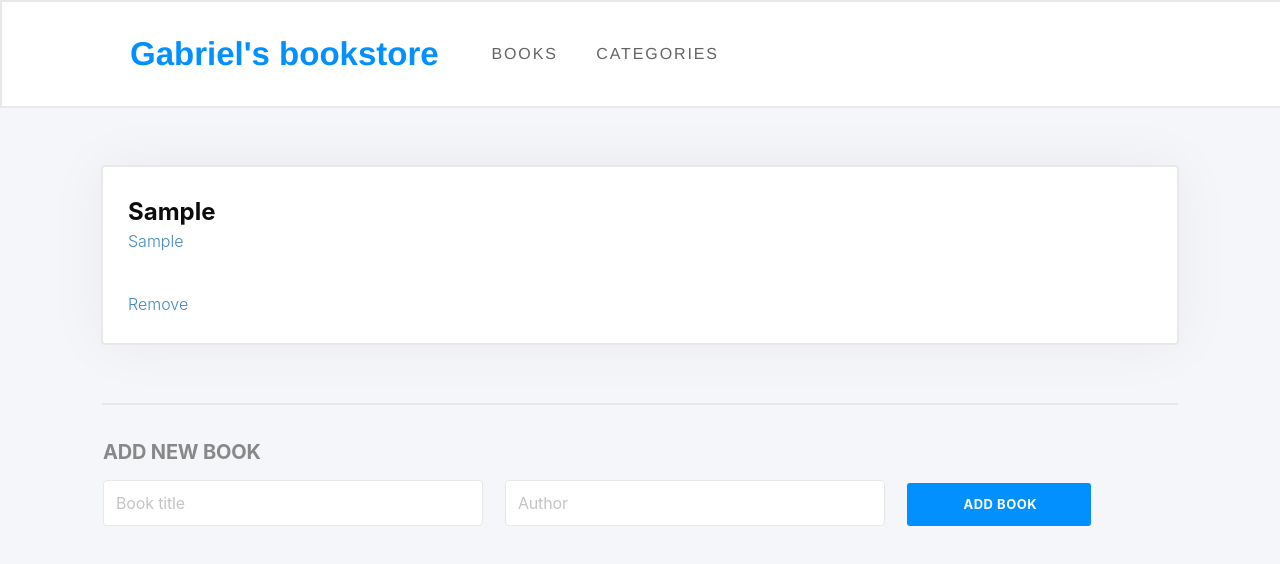
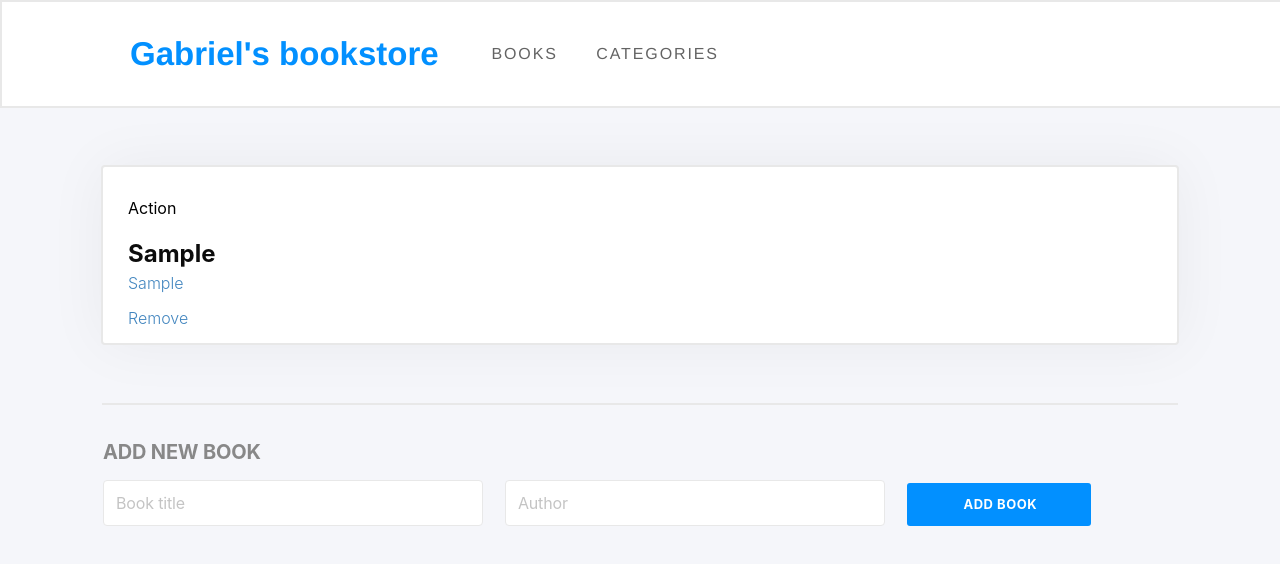
Before and after one commit to Gopxfs/bookstore, a React (Create React App) app: page / in a window 1280 px wide. Both pictures are taken after typing "Sample", "Sample" into the empty fields and a click on the button "ADD BOOK". Shown: the top 564 px of the page. Built offline with nearby package versions, Linux system fonts and the light colour scheme; no server answers.

Commit message:
Add category placeholder

```diff
--- a/src/components/AddNewBook.js
+++ b/src/components/AddNewBook.js
@@ -13,7 +13,7 @@ const AddNewBook = () => {
       title: form.title.value,
       author: form.author.value,
       item_id: Date.now(),
-      category: 'not informed',
+      category: 'Action',
     };
     dispatch(addBookThunk(newBook));
     dispatch(addBook(newBook));
--- a/src/components/Book.js
+++ b/src/components/Book.js
@@ -5,7 +5,7 @@ import { removeBook } from '../redux/bookSlice';
 
 const Book = (props) => {
   const bookProps = props;
-  const { title, author, id } = bookProps;
+  const { title, author, id, category } = bookProps;
   const dispatch = useDispatch();
 
   const removeButton = (id) => {
@@ -17,6 +17,7 @@ const Book = (props) => {
     <div className="book">
       <div className="bookDetails">
         <div className="bookInfo">
+          <p className="category">{category}</p>
           <h2>{title}</h2>
           <p className="author">{author}</p>
         </div>
--- a/src/components/Books.js
+++ b/src/components/Books.js
@@ -14,6 +14,7 @@ const Books = () => {
   for (let i = 0; i < bookList.length; i += 1) {
     const newBook = (
       <Book
+        category={bookList[i].category}
         title={bookList[i].title}
         author={bookList[i].author}
         id={bookList[i].item_id}
```
